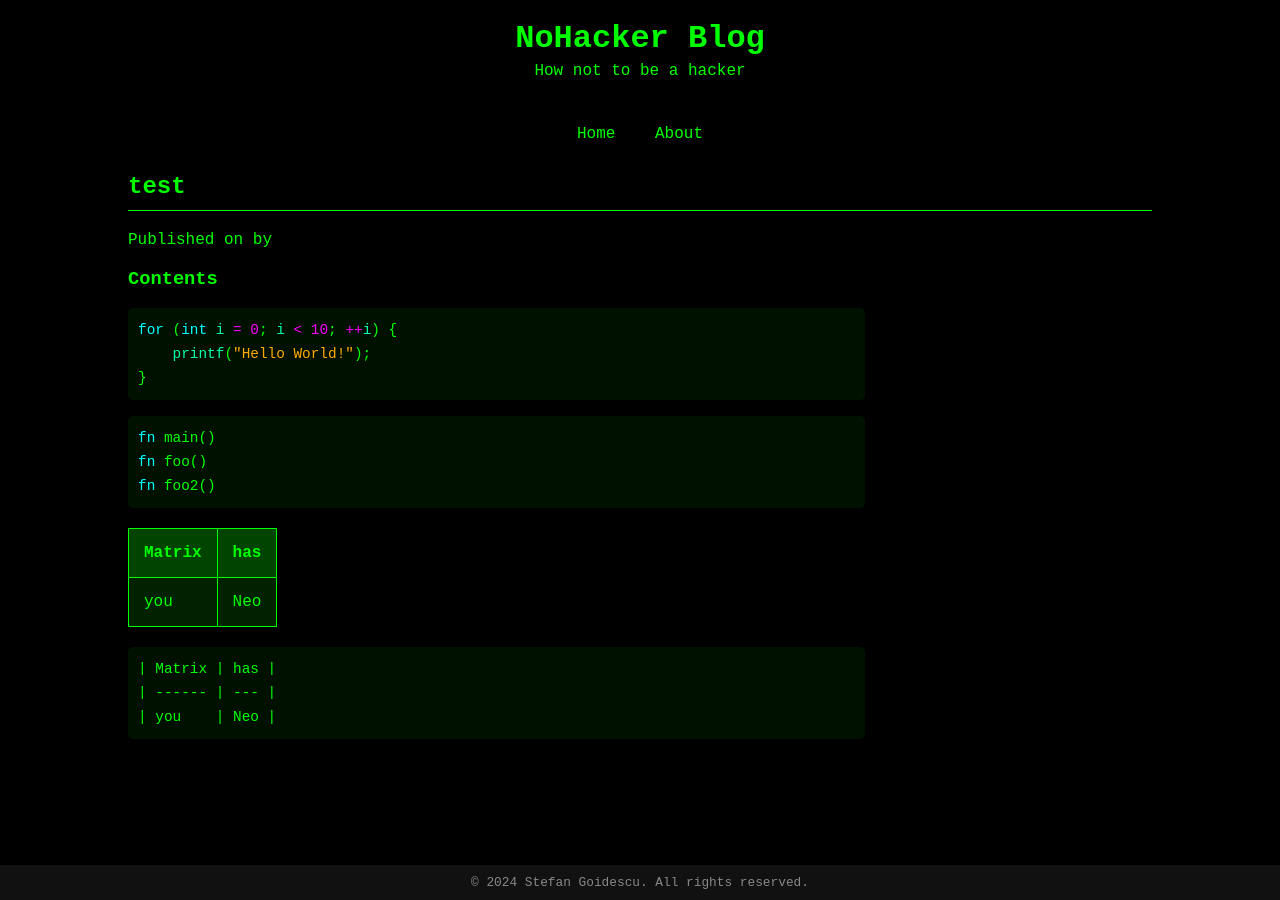
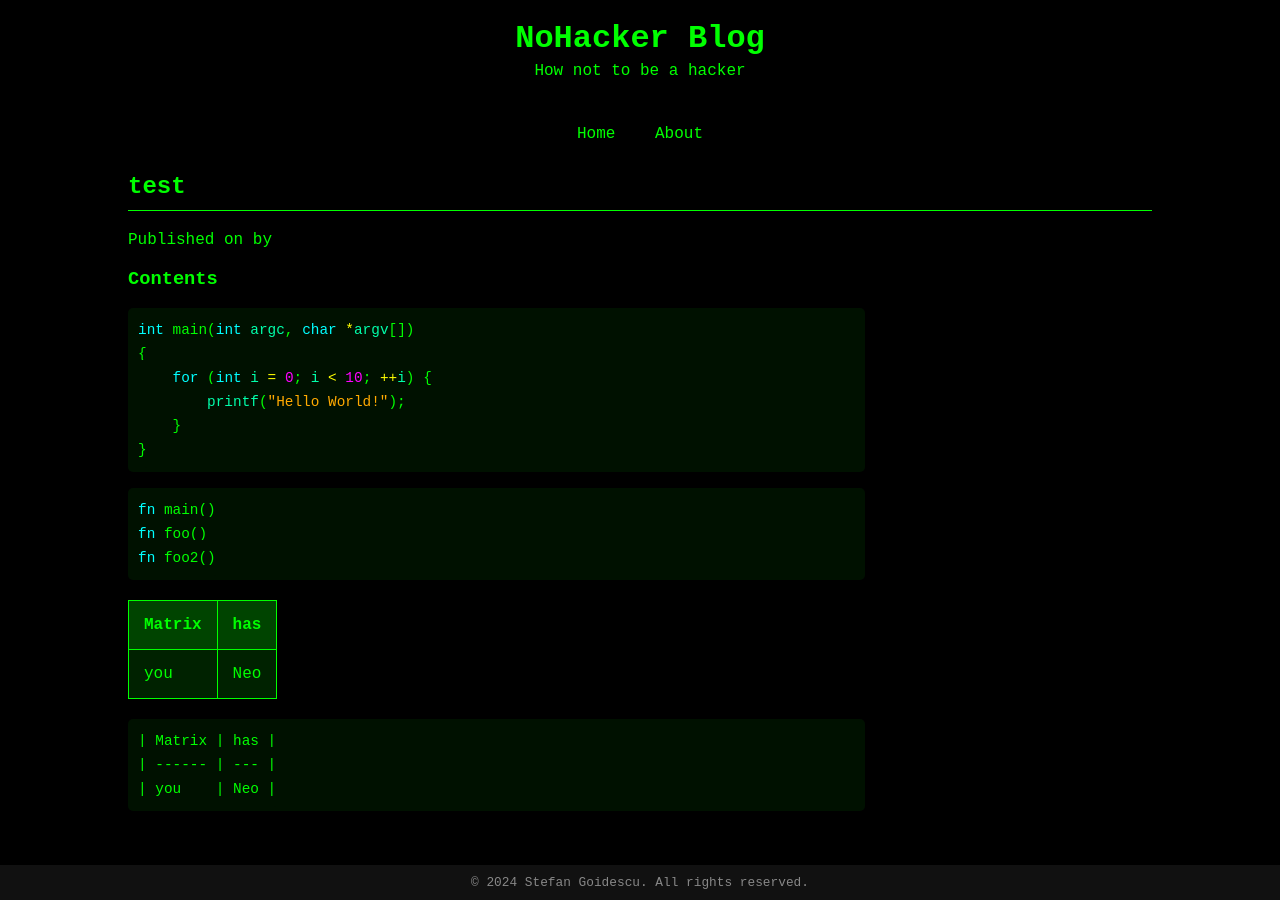
Before and after one commit to nohackerblog/nohackerblog.github.io, a Jekyll site: the page built from posts/nopost.md, in a window 1280 px wide. Built offline with Jekyll 4.4.1, drawn with Linux system fonts in a browser that asks for light colours.

Commit message:
it is done bro, start using it

````diff
--- a/assets/style.css
+++ b/assets/style.css
@@ -156,7 +156,6 @@
 code {
     background-color: #002200;
     color: #00FF00;
-    padding: 10px;
     font-family: 'Courier New', Courier, monospace;
 }
 
@@ -164,54 +163,45 @@
 code .k {
     /* Keyword */
     color: #00FFFF;
-    /* Cyan for keywords */
 }
 
 code .kt {
     /* Keyword Type */
     color: #00FFFF;
-    /* Cyan for keyword types */
 }
 
 code .n {
     /* Name or Variable */
     color: #00FFAA;
-    /* Bright greenish-cyan for variables */
 }
 
 code .mi {
     /* Literal Number */
     color: #FF00FF;
-    /* Magenta for numbers */
 }
 
 code .s {
     /* String */
     color: #FFAA00;
-    /* Yellow-orange for strings */
 }
 
 code .p {
     /* Punctuation */
     color: #00FF00;
-    /* Keep punctuation terminal green */
 }
 
 code .c {
     /* Comment */
     color: #00AA00;
-    /* Slightly dimmer green for comments */
 }
 
 code .o {
     /* Operators */
-    color: #FF00FF;
-    /* Magenta for operators */
+    color: #FFFF00;
 }
 
 pre,
 code {
-    /* Remove default margins */
     padding: 0;
     padding-top: 10px;
     padding-bottom: 10px;
--- a/posts/nopost.md
+++ b/posts/nopost.md
@@ -5,9 +5,12 @@
 
 ### Contents
 
-```cpp
-for (int i = 0; i < 10; ++i) {
-    printf("Hello World!");
+```c
+int main(int argc, char *argv[])
+{
+    for (int i = 0; i < 10; ++i) {
+        printf("Hello World!");
+    }
 }
 ```
 
````
Also changed, not shown: 2 other files.
